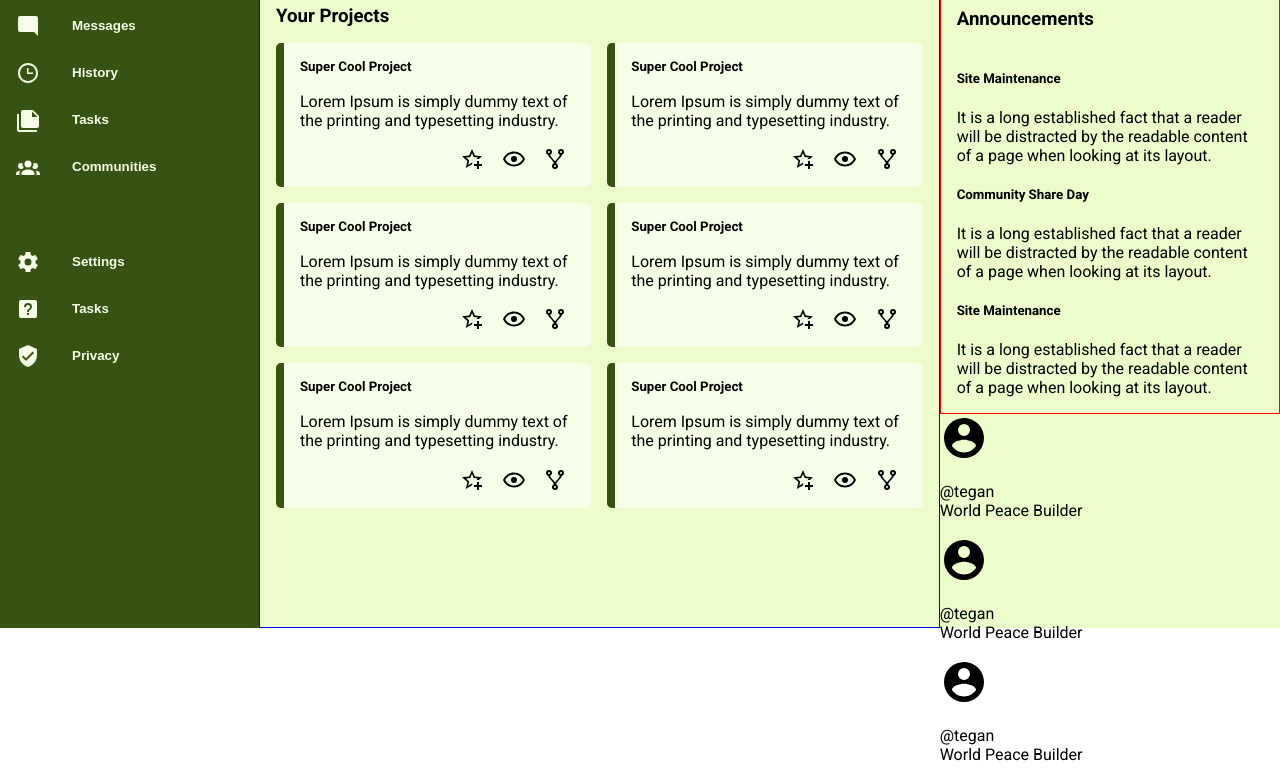
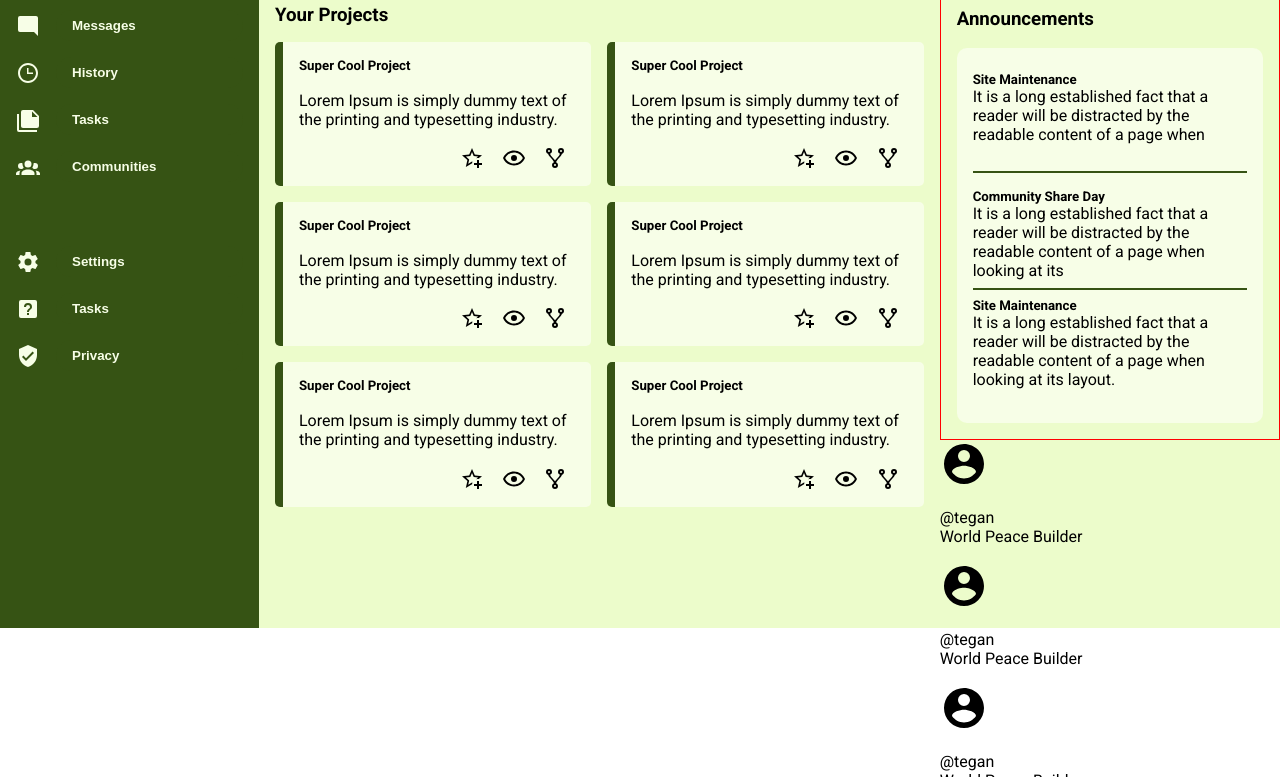
Before and after one commit to felixMonti/dashboard-project, a plain HTML site: page index.html in a window 1280 px wide. Shown: the part 172-949 px from the top of the page. Drawn offline with Linux system fonts and the light colour scheme.

Commit message:
finished announcements section

```diff
--- a/index.html
+++ b/index.html
@@ -136,10 +136,10 @@
                     <div class="ann-container">
                         <div class="ann-top">
                             <h5>Site Maintenance</h5>
-                            <p>It is a long established fact that a reader will be distracted by the readable content of a page when looking at its layout. </p>
+                            <p>It is a long established fact that a reader will be distracted by the readable content of a page when </p>
                         </div>
                         <div class="ann-mid">                        <h5>Community Share Day</h5>
-                            <p>It is a long established fact that a reader will be distracted by the readable content of a page when looking at its layout. </p></div>
+                            <p>It is a long established fact that a reader will be distracted by the readable content of a page when looking at its  </p></div>
                         <div class="ann-bottom">                        <h5>Site Maintenance</h5>
                             <p>It is a long established fact that a reader will be distracted by the readable content of a page when looking at its layout. </p>
                         </div>
--- a/styles.css
+++ b/styles.css
@@ -189,8 +189,6 @@ html, body {
 }
 
 .projects {
-    border: 1px solid blue;
-
     height: 79;
     display: grid;
     grid-template-columns: 1fr 1fr;
@@ -253,6 +251,7 @@ html, body {
 
 .announcements {
     border: 1px solid red;
+    margin: 0%;
     display: grid;
     grid-template-columns: 1fr;
     grid-template-rows: 0fr 1fr;
@@ -260,8 +259,40 @@ html, body {
     padding-right: 1rem;
 }
 
+.ann-container {
+    background-color: #f7fee7;
+    padding: 1rem;
+    margin-bottom: 1rem;
+    border-radius: 10px;
+    display: grid;
+    grid-template-columns: 1fr;
+    grid-template-rows: 1fr 1fr 1fr;
+    gap: .5rem;
+}
+
+.announcements h5 {
+    margin: 0;
+}
+
+.announcements p {
+    margin: 0 0 0 0;
+}
+
+.ann-top {
+    padding: 0;                  /* Remove all padding */
+    margin: 0;                   /* Remove any default margins */
+    border-bottom: 2px solid #ecfccb; /* Keep the border consistent */
+    box-sizing: border-box;      /* Include borders in element dimensions */
+}
 
 
+.ann-top,
+.ann-mid {
+    border-bottom: 2px solid #365314;
+    margin: 0;
+    padding: 0.5rem 0;
+    box-sizing: border-box;
+}
 /* colors */
 
 .sidebar{
```
